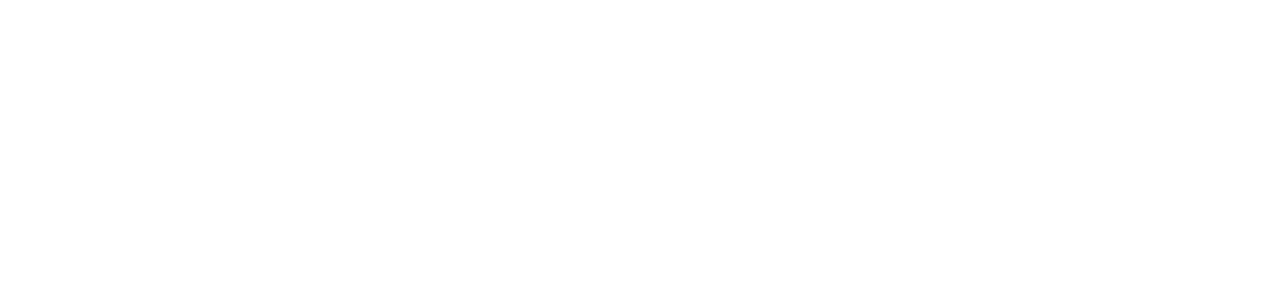
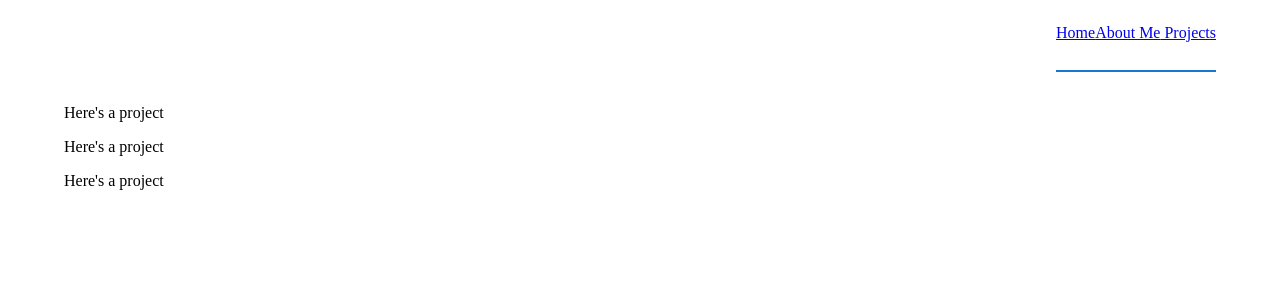
Before and after one commit to Greenie115/react-protfolio-v2, a React (Vite) app: page /projects in a window 1280 px wide. Shown: the top 300 px of the page. Built offline with nearby package versions, Linux system fonts and the light colour scheme.

Commit message:
working nav bar links

```diff
--- a/package.json
+++ b/package.json
@@ -16,7 +16,7 @@
     "@mui/material": "^5.15.3",
     "react": "^18.2.0",
     "react-dom": "^18.2.0",
-    "react-router-dom": "^5.3.4"
+    "react-router-dom": "^6.21.1"
   },
   "devDependencies": {
     "@types/react": "^18.2.43",
--- a/src/App.jsx
+++ b/src/App.jsx
@@ -12,13 +12,13 @@
   return (
     <Container>
       <Router>
-        <NavBar />
+      <NavBar />
         <Routes>
           <Route path='/' element={<Home />} />
-          <Route path='aboutMe' element={<AboutMe />} />
-          <Route path='projects' element={<Projects />} />
-          <Route path='contactMe' element={<ContactMe />} />
-          <Route path='cv' element={<CV />} />
+          <Route path='/aboutMe' element={<AboutMe />} />
+          <Route path='/projects' element={<Projects />} />
+          <Route path='/contactMe' element={<ContactMe />} />
+          <Route path='/cv' element={<CV />} />
         </Routes>
       </Router>
     </Container>
--- a/src/components/navbar.jsx
+++ b/src/components/navbar.jsx
@@ -67,11 +67,13 @@
                 aria-label="nav tabs example"
                 role="navigation"
             >
-                <NavLink label="Home" href="#" to='/'/>
-                <NavLink label="About Me" href="./components/aboutMe.jsx" to='aboutMe'/>
-                <NavLink label="Projects" href="./components/projects.jsx" to='projects' />
-                <NavLink label="CV" href="./components/cv.jsx" />
-                <NavLink label="Contact Me" href="./components/contactMe.jsx" />
+            <nav>
+                <NavLink label="Home" to='/'>Home</NavLink>
+                <NavLink label="About Me" to='/aboutMe'>About Me</NavLink>
+                <NavLink label="Projects" to='/projects'> Projects</NavLink>
+                </nav>
+                {/* <NavLink label="CV"  />
+                <NavLink label="Contact Me" /> */}
             </Tabs>
         </Box>
     );
--- a/src/components/pages/projects.jsx
+++ b/src/components/pages/projects.jsx
@@ -1,11 +1,12 @@
 import React from "react";
 
 function Projects(){
+    return(
     <>
     <p>Here's a project</p>
     <p>Here's a project</p>
     <p>Here's a project</p>
-    </>
+    </>)
 }
 
 export default Projects;
--- a/src/main.jsx
+++ b/src/main.jsx
@@ -1,7 +1,6 @@
 import React from 'react'
 import ReactDOM from 'react-dom/client'
 import App from './App.jsx'
-import { BrowserRouter as Router } from 'react-router-dom';
 
 
 ReactDOM.createRoot(document.getElementById('root')).render(
```
Also changed, not shown: 1 other file (tests, documents, lock files or other folders).
